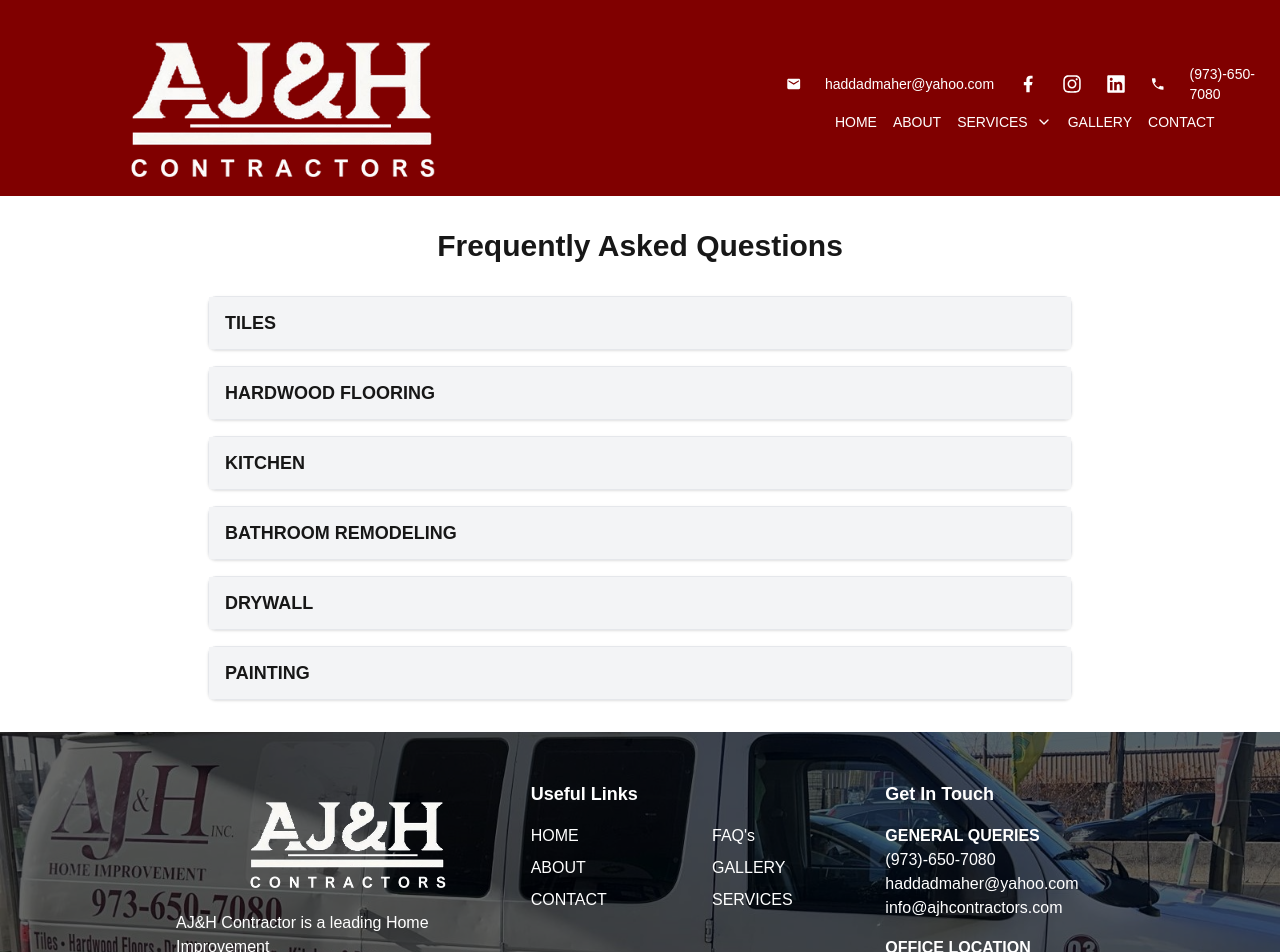
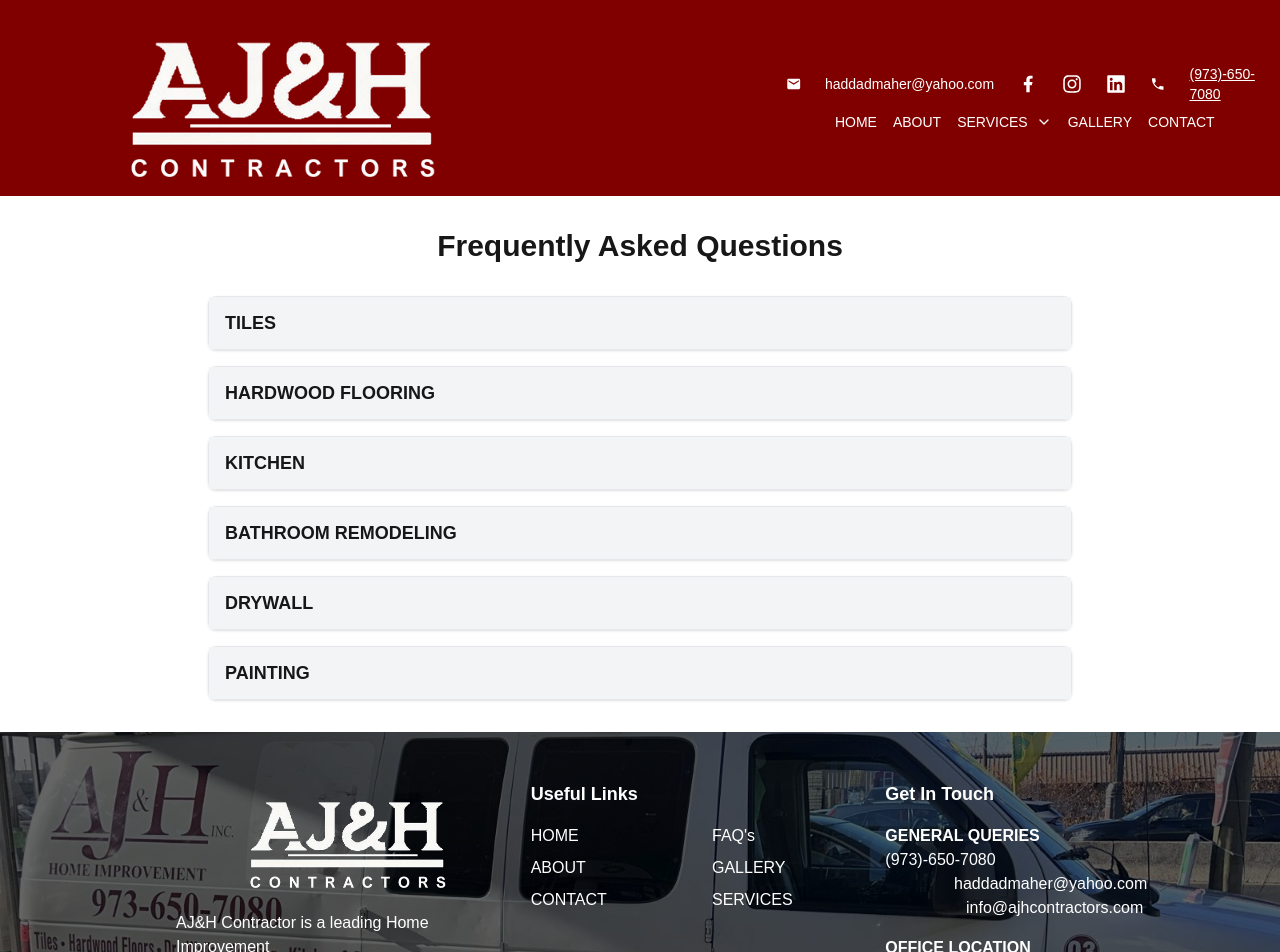
Before and after one commit to ajandhcontractors/live-site, a Next.js app: page /faq in a window 1280 px wide. Shown: the top 952 px of the page. Built offline with nearby package versions, Linux system fonts and the light colour scheme.

Commit message:
editing done

```diff
--- a/src/components/footersection/FooterRightSection.tsx
+++ b/src/components/footersection/FooterRightSection.tsx
@@ -14,12 +14,12 @@ const FooterRightSection: React.FC = () => {
               (973)-650-7080
             </a>
           </div>
-          <div className="flex items-center justify-center sm:justify-start space-x-2">
-            <a
-              href="mailto:haddadmaher@yahoo.com"
-              className="hover:text-red-500"
-            >
-              haddadmaher@yahoo.com <br /> info@ajhcontractors.com
+          <div className="flex items-center justify-center sm:justify-start space-x-2 flex-col">
+            <a href="mailto:haddadmaher@yahoo.com" className="hover:text-red-500">
+              haddadmaher@yahoo.com
+            </a>
+            <a href="mailto:info@ajhcontractors.com" className="hover:text-red-500">
+              info@ajhcontractors.com
             </a>
           </div>
         </div>
--- a/src/components/header/Header.tsx
+++ b/src/components/header/Header.tsx
@@ -1,13 +1,13 @@
-'use client';
+"use client";
 
-import React, { useState } from 'react';
-import Link from 'next/link';
-import Image from 'next/image';
-import { FaInstagram, FaLinkedin } from 'react-icons/fa';
-import { Menu, ChevronDown } from 'lucide-react';
-import { MdEmail, MdPhone } from 'react-icons/md';
-import MobileMenu from './MobileMenu';
-import { RiFacebookFill } from 'react-icons/ri';
+import React, { useState } from "react";
+import Link from "next/link";
+import Image from "next/image";
+import { FaInstagram, FaLinkedin } from "react-icons/fa";
+import { Menu, ChevronDown } from "lucide-react";
+import { MdEmail, MdPhone } from "react-icons/md";
+import MobileMenu from "./MobileMenu";
+import { RiFacebookFill } from "react-icons/ri";
 
 const Header: React.FC = () => {
   const [isMenuOpen, setIsMenuOpen] = useState(false);
@@ -25,7 +25,7 @@ const Header: React.FC = () => {
               width={180}
               height={180}
               className="cursor-pointer"
-              style={{ width: 'auto', height: 'auto' }}
+              style={{ width: "auto", height: "auto" }}
             />
           </Link>
         </div>
@@ -60,8 +60,14 @@ const Header: React.FC = () => {
               <FaLinkedin size={20} />
             </a>
             <MdPhone size={20} />
-            <span>(973)-650-7080</span>
+            <a
+              href="tel:+19736507080"
+              className="underline"
+            >
+              (973)-650-7080
+            </a>
           </div>
+
           <nav className="flex space-x-4 mt-2 text-sm">
             <Link href="/">HOME</Link>
             <Link href="/aboutus">ABOUT</Link>
@@ -73,18 +79,18 @@ const Header: React.FC = () => {
               </div>
               <div className="absolute hidden group-hover:flex flex-col bg-white text-[#800000] shadow-lg z-50">
                 {[
-                  'TILES',
-                  'HARDWOOD FLOORING',
-                  'KITCHENS',
-                  'BATHROOM REMODELING',
-                  'DRYWALL',
-                  'PAINTING',
+                  "TILES",
+                  "HARDWOOD FLOORING",
+                  "KITCHENS",
+                  "BATHROOM REMODELING",
+                  "DRYWALL",
+                  "PAINTING",
                 ].map((service, index) => (
                   <Link
                     key={index}
                     href={`/ourservices/${service
                       .toLowerCase()
-                      .replace(/ /g, '-')}`}
+                      .replace(/ /g, "-")}`}
                     className="px-4 py-2 hover:bg-[#800000] hover:text-white transition-all duration-300 whitespace-nowrap"
                   >
                     {service}
--- a/src/components/herosection/HeroSection.tsx
+++ b/src/components/herosection/HeroSection.tsx
@@ -70,7 +70,7 @@ const HeroSection = () => {
             {slides[currentIndex].headingSmall.text}
           </h2>
           <h1
-            className="text-4xl sm:text-5xl md:text-6xl lg:text-7xl font-bold transition-all duration-1000 ease-in-out mt-4"
+            className="text-2xl sm:text-5xl md:text-6xl lg:text-7xl font-bold transition-all duration-1000 ease-in-out mt-4"
             style={{
               color: slides[currentIndex].headingLarge.color,
               transform: 'translateY(20px)',
```
